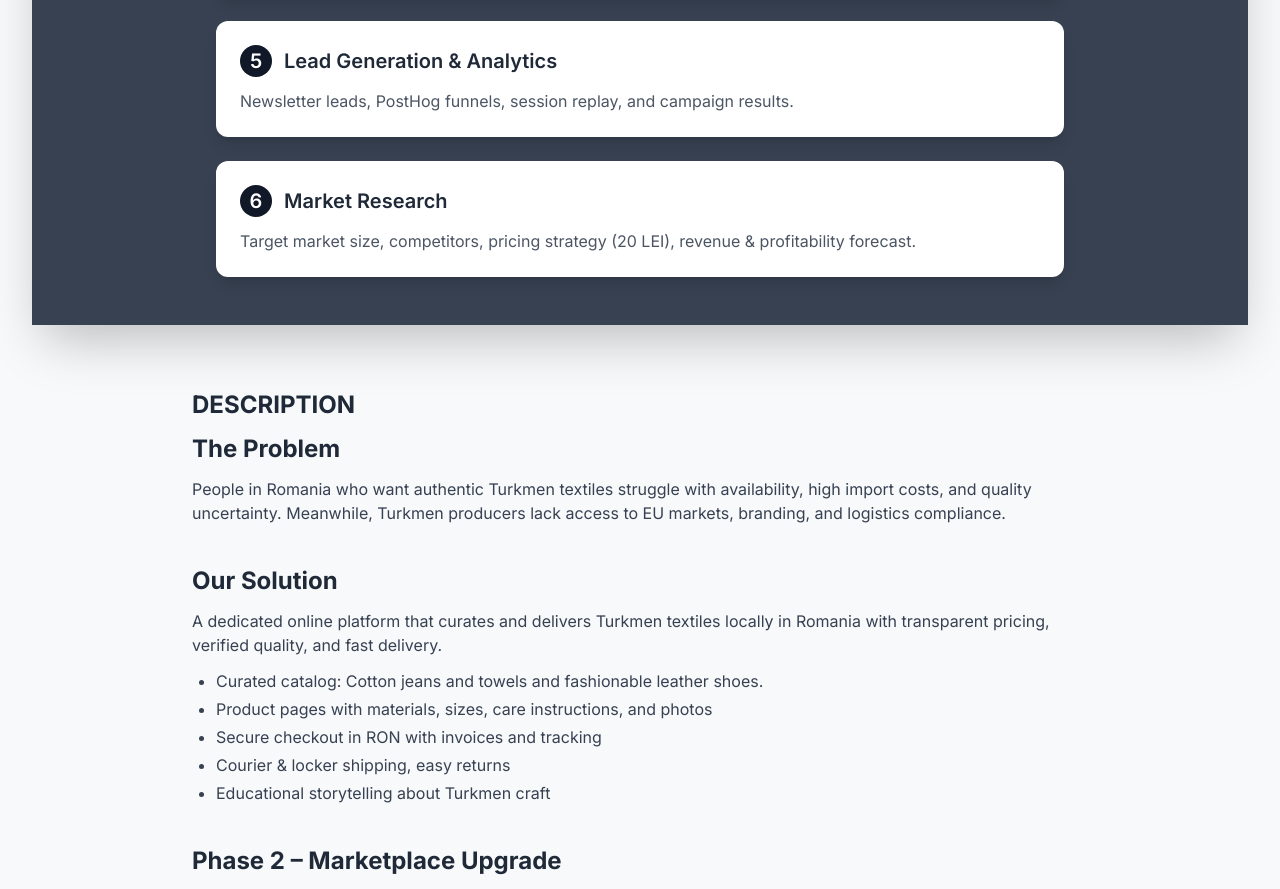
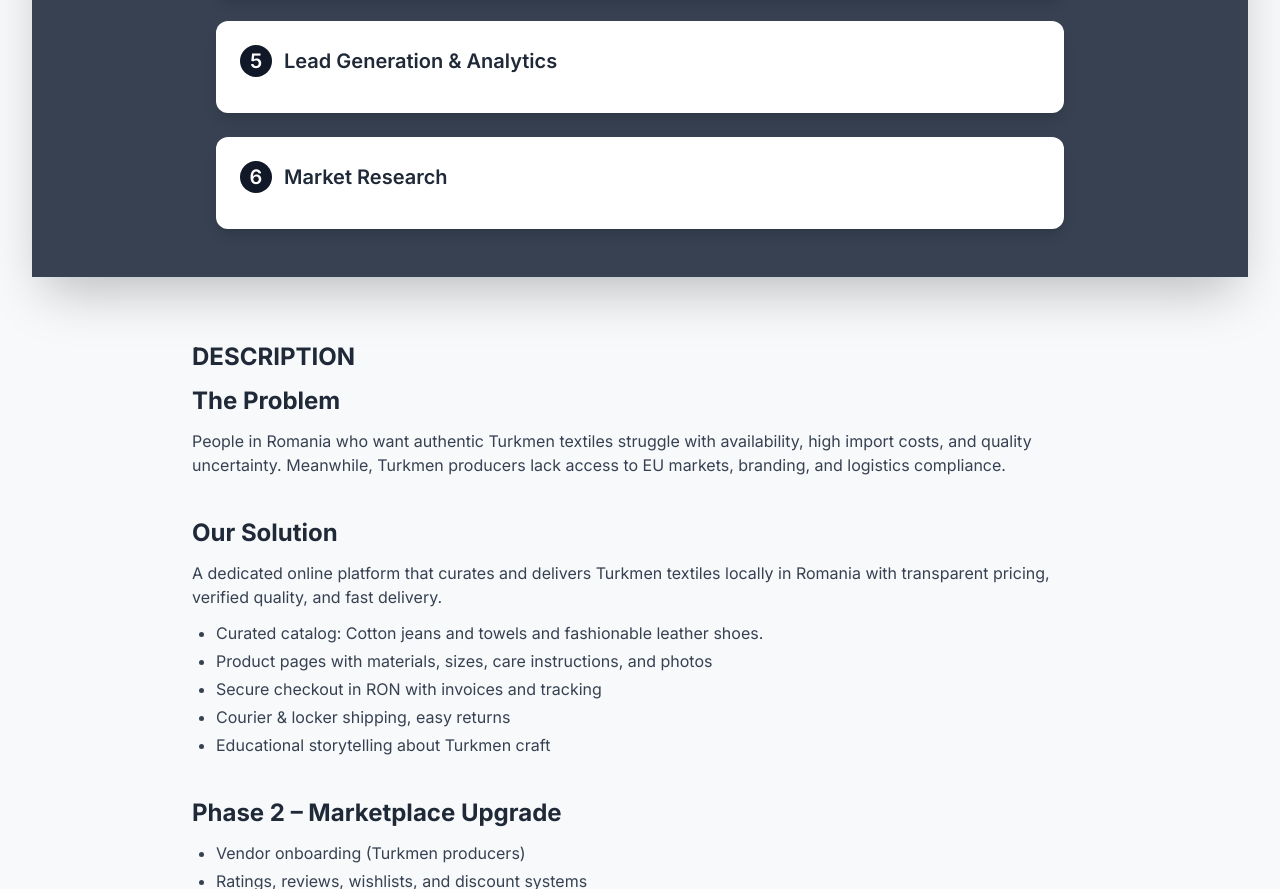
Before and after one commit to Maksad7/SILKROAD, a plain HTML site: page index.html in a window 1280 px wide. Shown: the part 1861-2750 px from the top of the page. Drawn offline with nearby package versions, Linux system fonts and the light colour scheme.

Commit message:
Add files via upload

```diff
--- a/index.html
+++ b/index.html
@@ -257,7 +257,7 @@
                             <span class="bg-gray-900 text-white rounded-full w-8 h-8 flex items-center justify-center mr-3">5</span>
                             Lead Generation & Analytics
                         </h4>
-                        <p class="text-gray-600">Newsletter leads, PostHog funnels, session replay, and campaign results.</p>
+
                     </div>
                 </a>
 
@@ -267,9 +267,7 @@
                             <span class="bg-gray-900 text-white rounded-full w-8 h-8 flex items-center justify-center mr-3">6</span>
                             Market Research
                         </h4>
-                        <p class="text-gray-600">
-                            Target market size, competitors, pricing strategy (20 LEI), revenue & profitability forecast.
-                        </p>
+
                     </div>
                 </a>
 </div>
```
